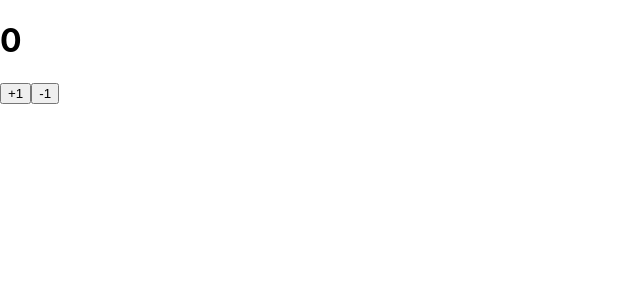
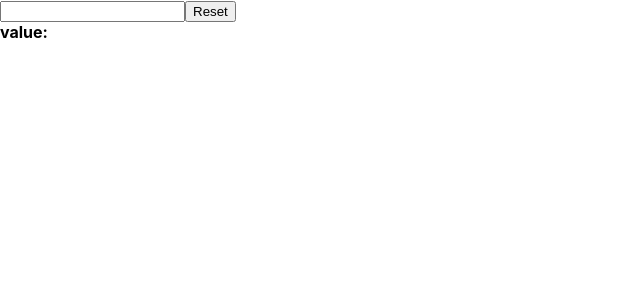
Before and after one commit to zwonlala/react_tutorial, a React (Create React App) app: page / in a window 1280 px wide. Shown: the top 300 px of the page, without its empty margins (0-640 px from the left). Built offline with nearby package versions, Linux system fonts and the light colour scheme.

Commit message:
09]react에서 input 상태 관리하기 lecture 09 complete readme.md update

```diff
--- a/src/App.js
+++ b/src/App.js
@@ -1,12 +1,13 @@
 import React from 'react';
-import Hello from './Hello';
-import Wrapper from './Wrapper';
-import Counter from './Counter';
+// import Hello from './Hello';
+// import Wrapper from './Wrapper';
+// import Counter from './Counter';
+import InputSample from './InputSample';
+
 
 function App() {
   return (
-    <Counter />
-
+    <InputSample />
   );
 }
 
--- /dev/null
+++ b/src/InputSample.js
@@ -0,0 +1,26 @@
+import React, {useState} from 'react';
+
+function InputSample() {
+    const [text, setText] = useState("");
+
+    const onChange = (e) => {
+        // console.log(e.target.value);
+        setText(e.target.value);
+    }
+
+    const onReset = () => {
+        setText("");
+    }
+    return (
+        <div>
+            <input onChange={onChange} value={text}/>
+            <button onClick={onReset}>Reset</button>
+            <div>
+                <b>value: </b>
+                {text}
+            </div>
+        </div>
+    )
+}
+
+export default InputSample;
```
Also changed, not shown: 1 other file (tests, documents, lock files or other folders).
